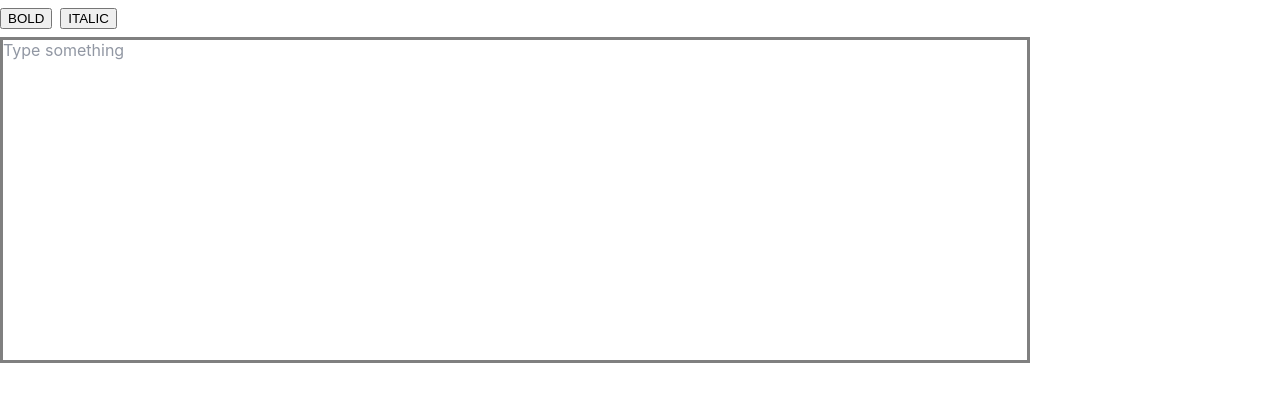
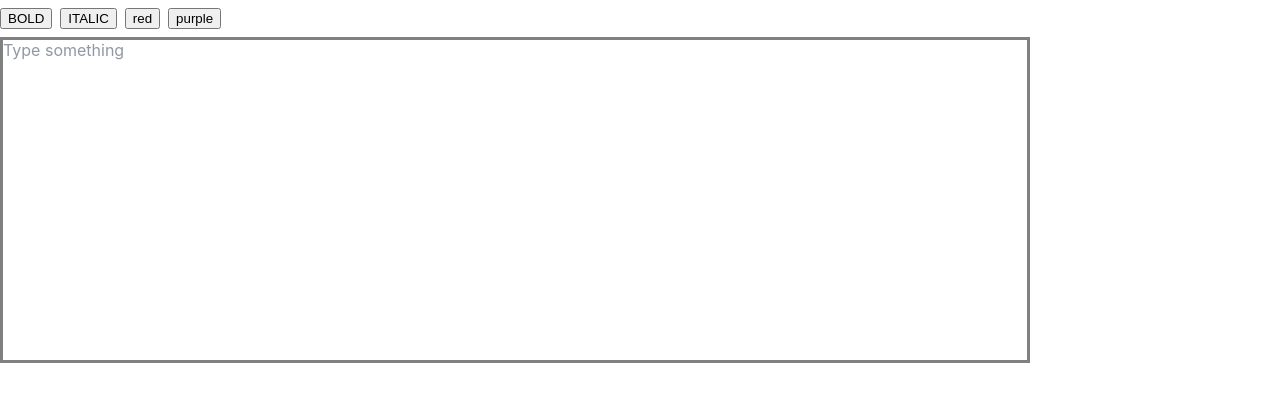
Before and after one commit to Ak1t0-Dev/text-styling-app, a React (Create React App) app: page / in a window 1280 px wide. Shown: the top 402 px of the page. Built offline with nearby package versions, Linux system fonts and the light colour scheme.

Commit message:
feat: added color change buttons

```diff
--- a/src/components/TextEditor/TextEditor.tsx
+++ b/src/components/TextEditor/TextEditor.tsx
@@ -3,6 +3,7 @@ import { useState } from "react";
 import "draft-js/dist/Draft.css";
 import "./TextEditor.css";
 import { Button } from "../Button/Button";
+import { customStyleMap } from "../../constants/customStyles";
 
 export const TextEditor = () => {
   const [editorState, setEditorState] = useState(() =>
@@ -17,17 +18,28 @@ export const TextEditor = () => {
     setEditorState(RichUtils.toggleInlineStyle(editorState, "ITALIC"));
   };
 
+  const toggleRed = () => {
+    setEditorState(RichUtils.toggleInlineStyle(editorState, "red"));
+  };
+
+  const togglePurple = () => {
+    setEditorState(RichUtils.toggleInlineStyle(editorState, "purple"));
+  };
+
   return (
     <>
       <div className="button-list">
         <Button onClick={toggleBold} title={"BOLD"} />
         <Button onClick={toggleItalic} title={"ITALIC"} />
+        <Button onClick={toggleRed} title={"red"} />
+        <Button onClick={togglePurple} title={"purple"} />
       </div>
       <div className="editor">
         <Editor
           editorState={editorState}
           onChange={setEditorState}
           placeholder="Type something"
+          customStyleMap={customStyleMap}
         />
       </div>
     </>
--- /dev/null
+++ b/src/constants/customStyles.ts
@@ -0,0 +1,6 @@
+export const customStyleMap = {
+  red: { color: "red" },
+  yellow: { color: "yellow" },
+  blue: { color: "blue" },
+  purple: { color: "purple" },
+};
```
